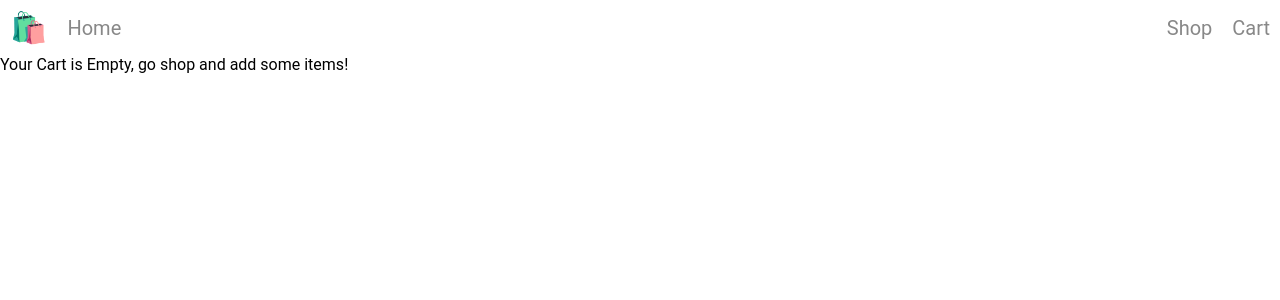
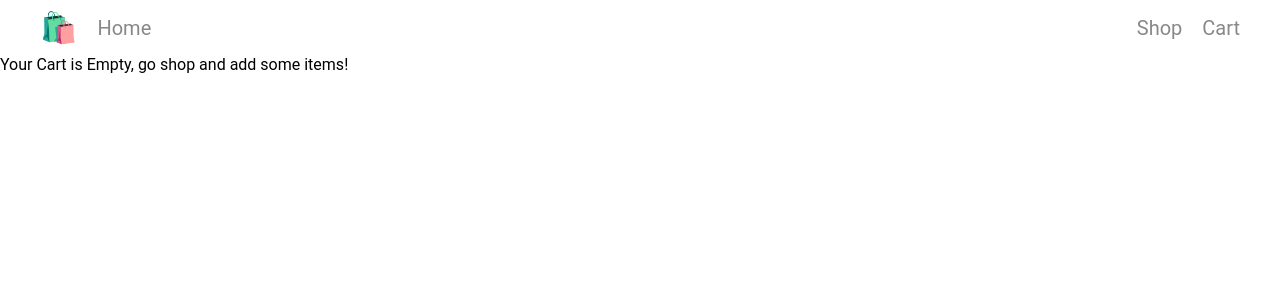
Before and after one commit to samiam120/LetsShop, a React (Vite) app: page /cart in a window 1280 px wide. Shown: the top 300 px of the page. Built offline with nearby package versions, Linux system fonts and the light colour scheme.

Commit message:
moved navbar components away from margins

```diff
--- a/src/styles/navbar.module.css
+++ b/src/styles/navbar.module.css
@@ -15,9 +15,11 @@
   display: flex;
   gap: 20px;
   align-items: center;
+  margin-right: 30px;
 }
 
 .leftSide {
+  margin-left: 30px;
   display: flex;
   gap: 20px;
   align-items: center;
```
